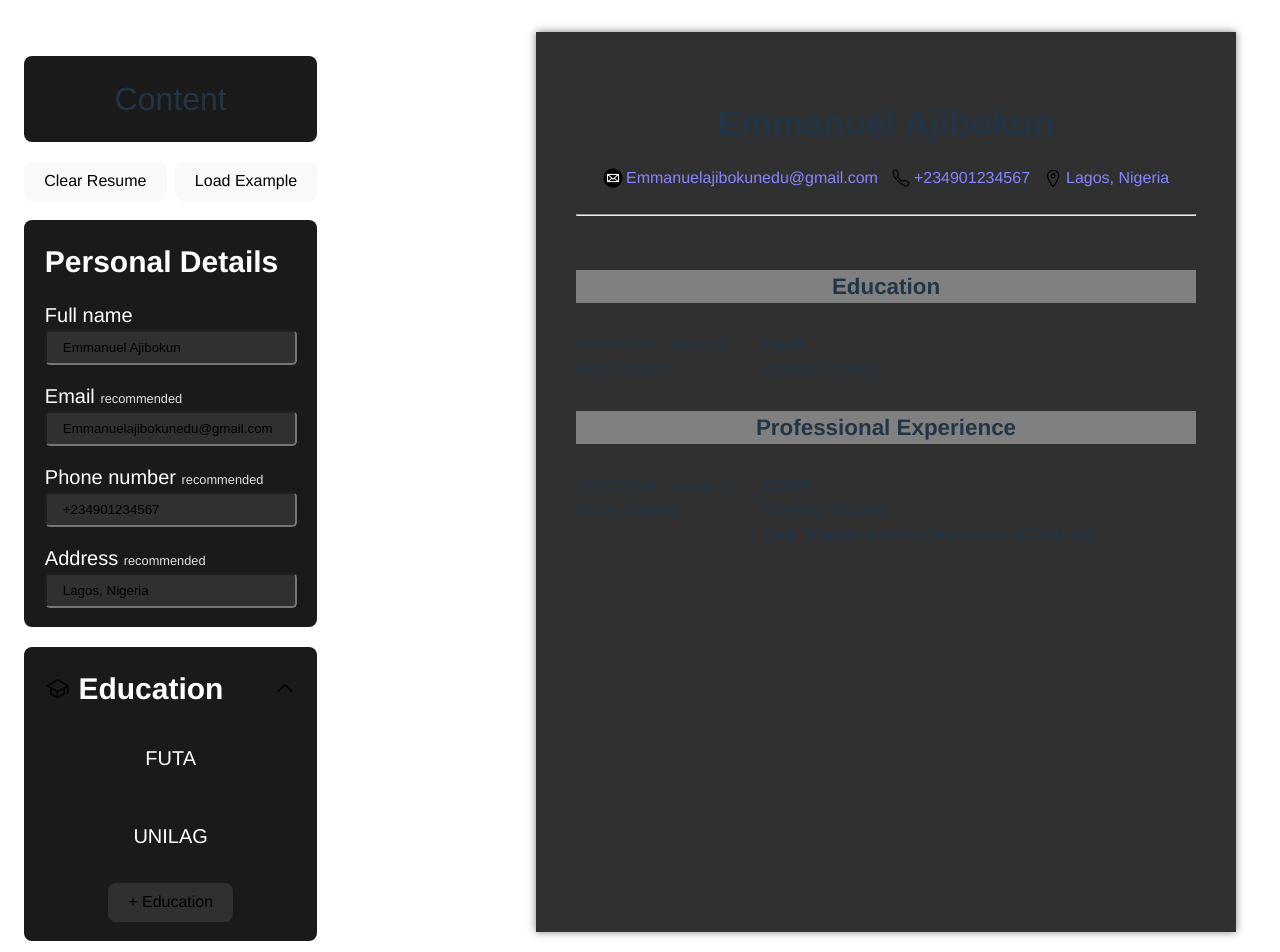
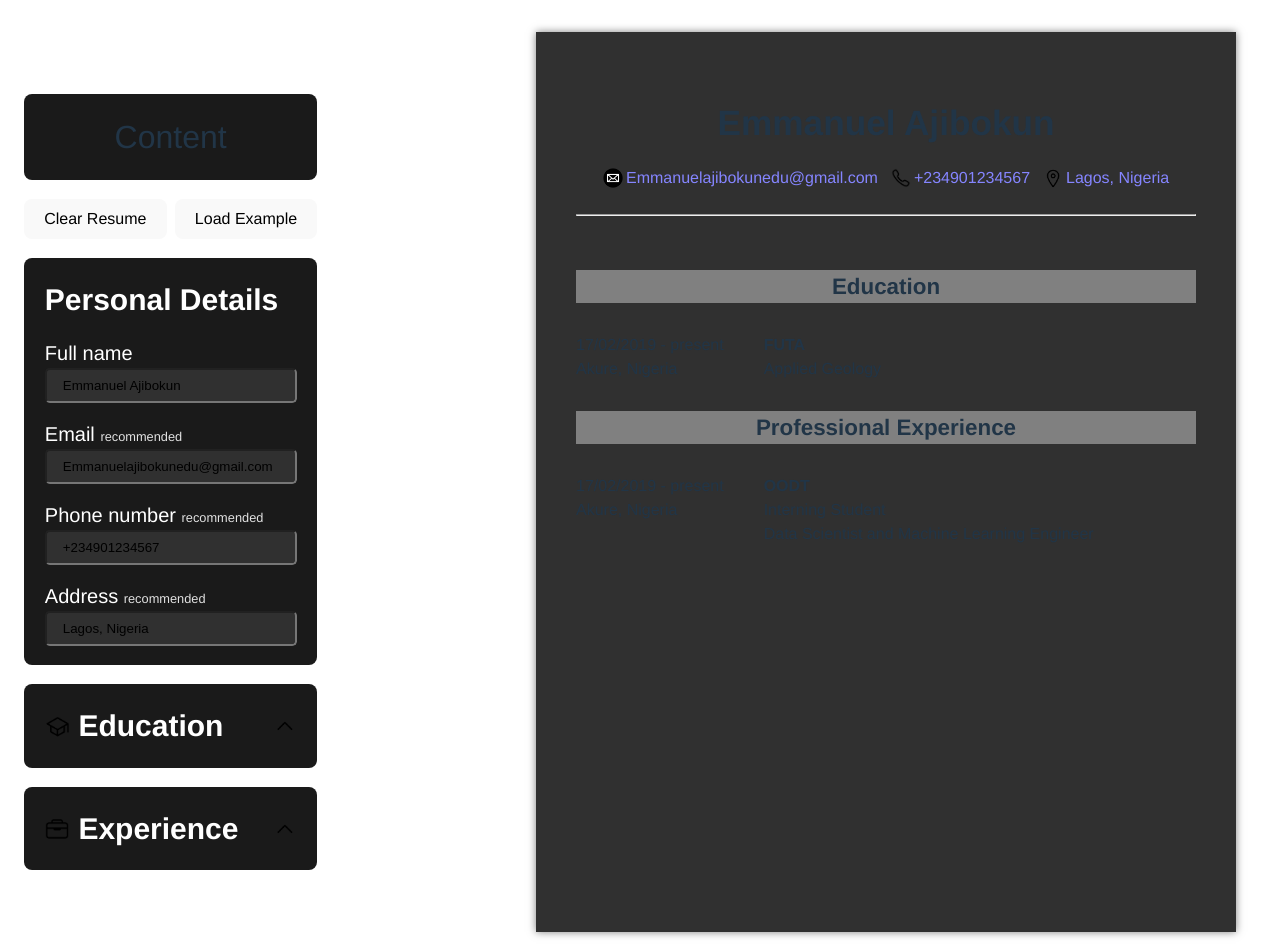
Before and after one commit to EmmanuelAjibokun/cv-application, a React (Vite) app: page / in a window 1280 px wide. Shown: the top 952 px of the page. Built offline with nearby package versions, Linux system fonts and the light colour scheme.

Commit message:
+education button display newEducation component

```diff
--- a/src/App.jsx
+++ b/src/App.jsx
@@ -6,7 +6,6 @@
 import Template from './components/template/Template'
 
 import { useState } from 'react'
-import { useImmer } from 'use-immer'
 
 function App() {
   // Personal component states
--- a/src/components/Cancel.jsx
+++ b/src/components/Cancel.jsx
@@ -1,3 +1,9 @@
-export default function Cancel ({setDisplay}) {
-  return <button onClick={() => setDisplay(false)}>Cancel</button>
+export default function Cancel ({setDisplay, vals, setVals, setDisplayNewEducation}) {
+  function handleClick() {
+    const newVals = [...vals]
+    setVals(newVals.map(item => ({...item, display: false})))
+    setDisplay(false)
+    setDisplayNewEducation(false)
+  }
+  return <button onClick={handleClick}>Cancel</button>
 }
--- a/src/components/education/Capsule.jsx
+++ b/src/components/education/Capsule.jsx
@@ -1,16 +1,20 @@
 import NewEducation from "./NewEducation"
 
-export default function Capsule({index, val, vals, setVals, display}) {
-  function handleChange() {
+export default function Capsule({index, val, vals, setVals, display, setDisplay}) {
+  // function createNewEducation () {
+  //   const newVals = [...vals]
+  // }
+
+  function handleClick() {
     const newVals = [...vals]
     setVals(newVals.map(item => val.id == item.id ? {...item, display: true} : {...item, display: false}))
-    display.setDisplay(true)
+    setDisplay(true)
   }
 
   return (
     <div className="capsule">
-      {display.display || <p className="capsule-name" onClick={handleChange}>{val.school}</p>}
-      {val.display && display.display && <NewEducation index={index} val={val} vals={vals} setVals={setVals} setDisplay={display.setDisplay} />}
+      {display || <p className="capsule-name" onClick={handleClick}>{val.school}</p>}
+      {val.display && display && <NewEducation index={index} val={val} vals={vals} setVals={setVals} setDisplay={setDisplay} />}
     </div>
   )
 }
--- a/src/components/education/Education.jsx
+++ b/src/components/education/Education.jsx
@@ -1,4 +1,4 @@
-import NewEducation from "./NewEducation"
+// import NewEducation from "./NewEducation"
 import education from '../../assets/education.png'
 import caret from '../../assets/caret.png'
 import './education.css'
@@ -24,8 +24,8 @@
         <h2>Education</h2>
         <img src={caret} alt="caret dropdown icon" className="caret" style={style} />
       </div>
-      <EducationList vals={vals} setVals={setVals} />
-      {isActive && <NewEducation val={vals} setVal={setVals} />}
+      {isActive && <EducationList vals={vals} setVals={setVals} />}
+      {/* {isActive && <NewEducation val={vals} setVal={setVals} />} */}
     </div>
   )
 }
--- a/src/components/education/EducationList.jsx
+++ b/src/components/education/EducationList.jsx
@@ -1,13 +1,19 @@
 import { useState } from "react"
 import Capsule from "./capsule"
+import NewEducation from "./NewEducation"
 
 export default function EducationList({vals, setVals}) {
   const [display, setDisplay] = useState(false)
+  const [displayNewEducation, setDisplayNewEducation] = useState(false)
 
   return (
     <div className="education-list">
-      {vals.map(val => <Capsule key={val.id} index={vals.indexOf(val)} vals={vals} val={val} setVals={setVals} display={{display, setDisplay}} />)}
-      {display || <button className="add-btn" onClick={()=>setDisplay(true)} >+ Education</button>}
+      {vals.map(val => <Capsule key={val.id} index={vals.indexOf(val)} vals={vals} val={val} setVals={setVals} display={display} setDisplay={setDisplay} />)}
+      {display || <button className="add-btn" onClick={()=>{
+          setDisplay(true);
+          setDisplayNewEducation(true);
+        }} >+ Education{console.log(vals, display)}</button>}
+      {displayNewEducation && <NewEducation index={vals.length} val={vals[length]} vals={vals} setVals={setVals} setDisplay={setDisplay} setDisplayNewEducation={setDisplayNewEducation} />}
     </div>
   )
 }
--- a/src/components/education/NewEducation.jsx
+++ b/src/components/education/NewEducation.jsx
@@ -4,7 +4,7 @@
 import Delete from "../Delete"
 import Cancel from "../Cancel"
 
-export default function NewEducation({ index, val, vals, setVals, setDisplay}) {
+export default function NewEducation({ index, val, vals, setVals, setDisplay, setDisplayNewEducation}) {
   function handleChange(e) {
     const newVals = [...vals]
     newVals[index][e.target.name] = e.target.value
@@ -62,7 +62,7 @@
 
         <div className="buttons">
           <Delete />
-          <Cancel setDisplay={setDisplay} />
+          <Cancel setDisplay={setDisplay} setDisplayNewEducation={setDisplayNewEducation} val={val} vals={vals} setVals={setVals} />
           <Save />
         </div>
       </div>
```
